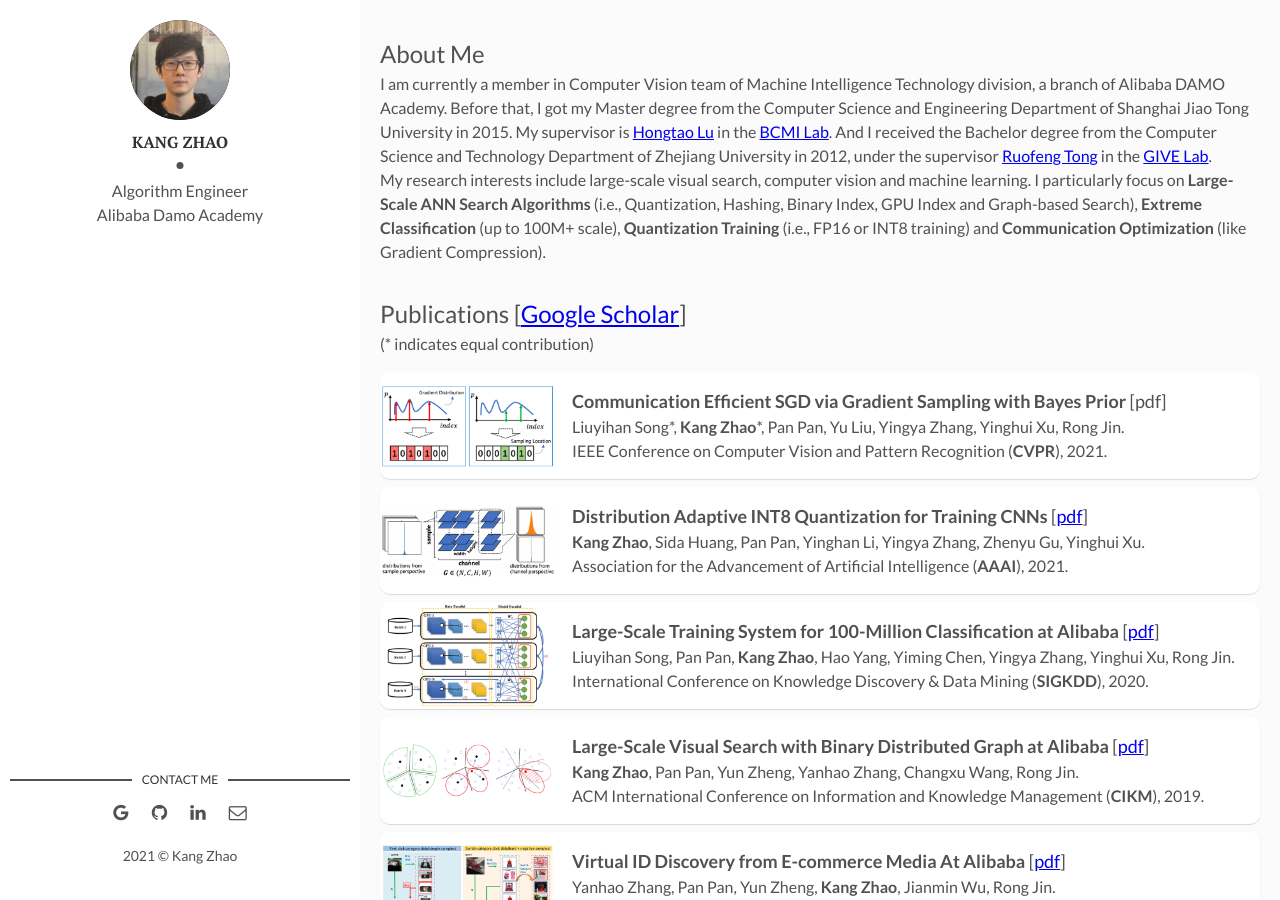
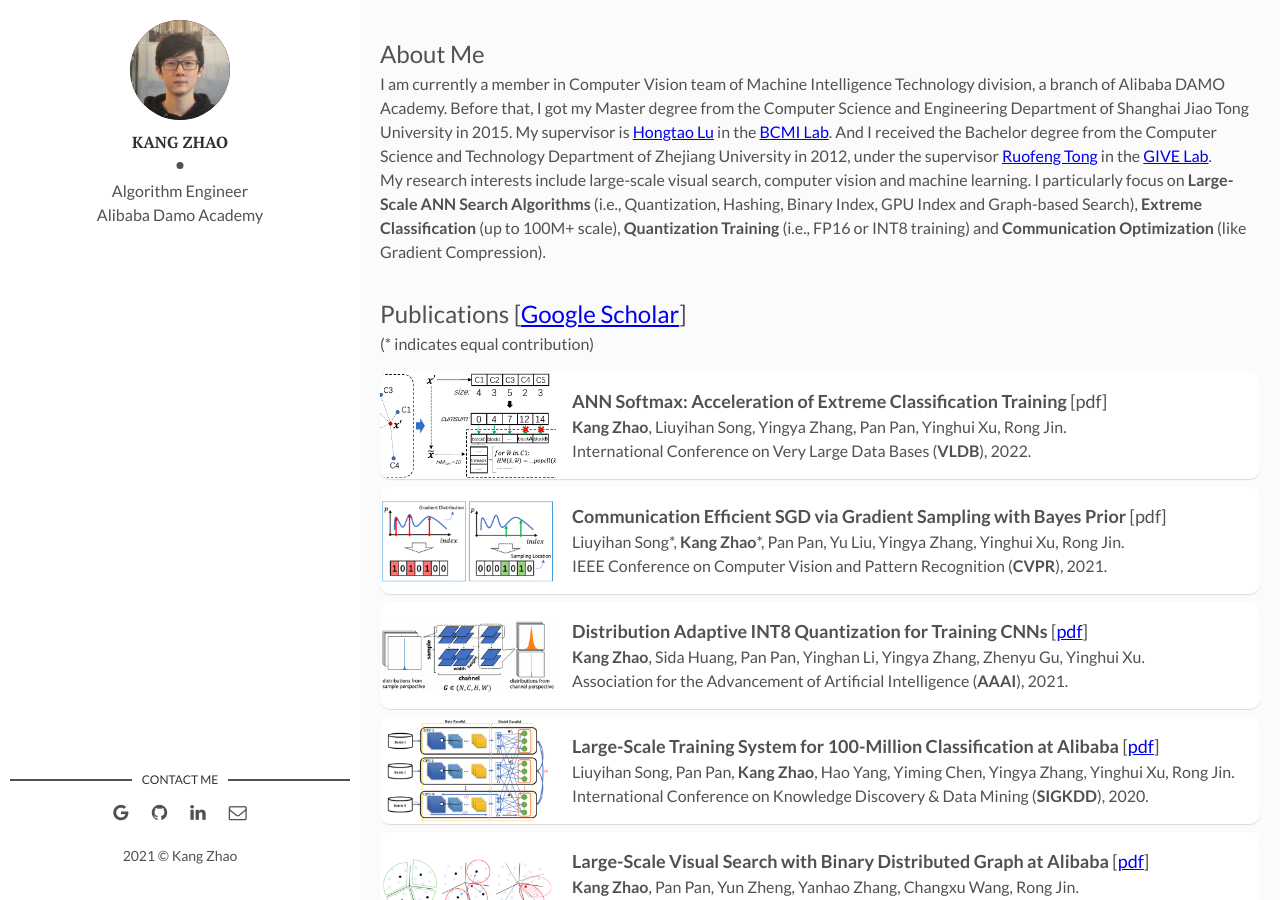
Before and after one commit to kangzhao2/kangzhao2.github.io, a Jekyll site: the page built from index.html, in a window 1280 px wide and 900 px high. Built offline with Jekyll 4.4.1, drawn with Linux system fonts in a browser that asks for light colours; the list of posts is cut into pages by our own code.

Commit message:
Update index.html

```diff
--- a/index.html
+++ b/index.html
@@ -6,6 +6,13 @@ layout: main
 </p>
 <p><font size="5">Publications [<a href="https://scholar.google.com/citations?user=02H8RBIAAAAJ&hl=zh-CN">Google Scholar</a>]</font><br>(* indicates equal contribution)</p>
 </body>
+
+<article class="post">
+  <a class="post-thumbnail" style="background-image: url({{"/assets/img/VLDB2022.png"}})"></a>
+  <div class="post-content">
+    <p><font size="4"><b>ANN Softmax: Acceleration of Extreme Classification Training</b> [pdf]</font> <br><b>Kang Zhao</b>, Liuyihan Song, Yingya Zhang, Pan Pan, Yinghui Xu, Rong Jin. <br>International Conference on Very Large Data Bases (<b>VLDB</b>), 2022.</p>
+  </div>
+</article>
 
 <article class="post">
   <a class="post-thumbnail" style="background-image: url({{"/assets/img/CVPR2021.jpg"}})"></a>
```
